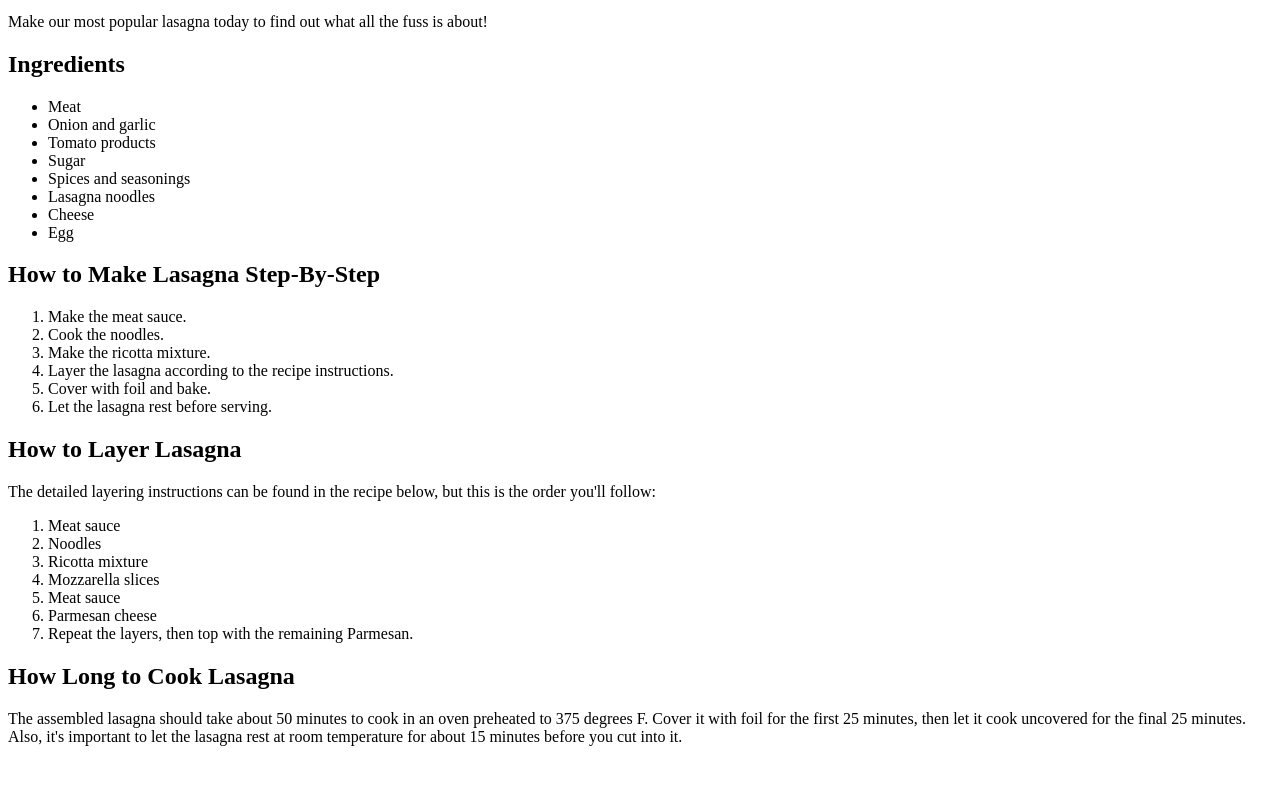
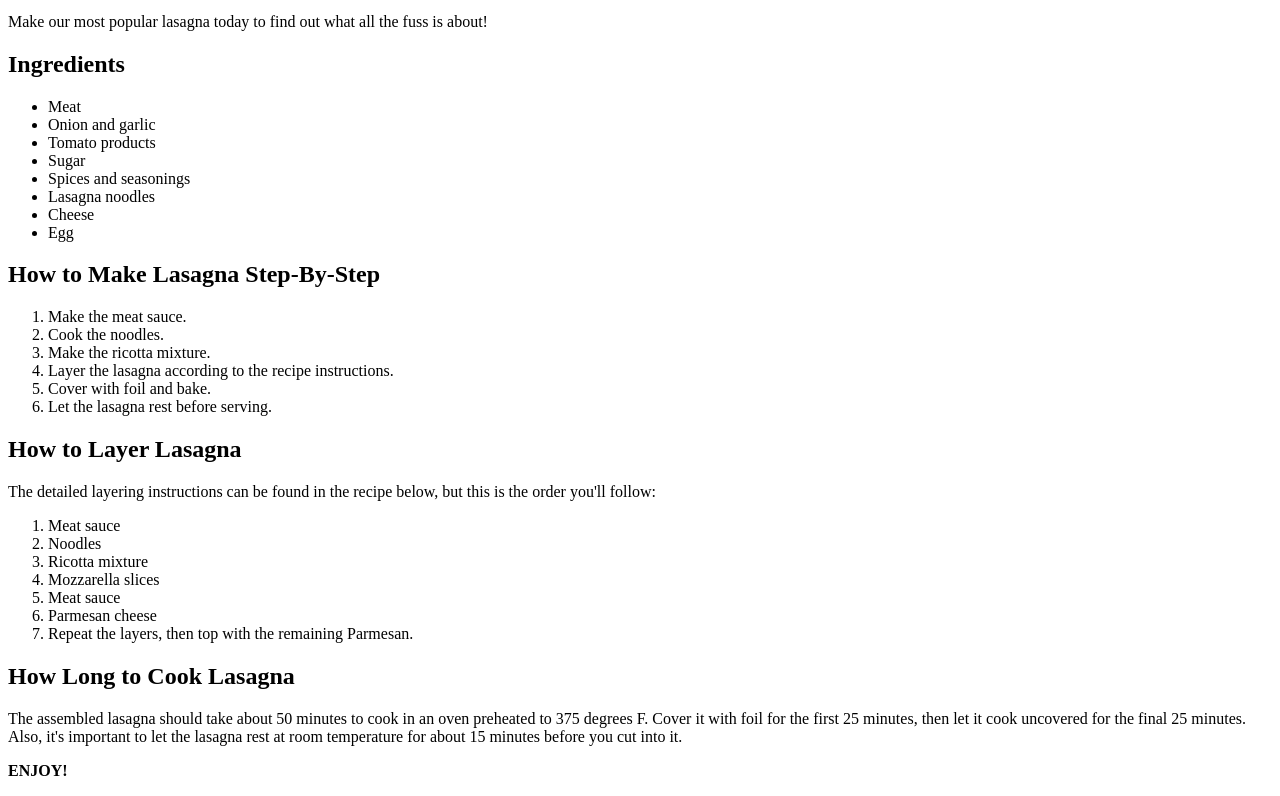
Before and after one commit to ibndiaye/odin-recipes, a plain HTML site: page recipes/lasagna.html in a window 1280 px wide. Shown: the part 584-1380 px from the top of the page. Before the commit the page ends 1346 px from the top, so only its background shows below. Drawn offline with Linux system fonts and the light colour scheme.

Commit message:
Add 'ENJOY!' at the bottom of the page

```diff
--- a/recipes/lasagna.html
+++ b/recipes/lasagna.html
@@ -55,5 +55,6 @@
 
         <h2>How Long to Cook Lasagna</h2>
         <p>The assembled lasagna should take about 50 minutes to cook in an oven preheated to 375 degrees F. Cover it with foil for the first 25 minutes, then let it cook uncovered for the final 25 minutes. Also, it's important to let the lasagna rest at room temperature for about 15 minutes before you cut into it. </p>
+        <p><strong>ENJOY!</strong></p>
     </body>
 </html>
```
